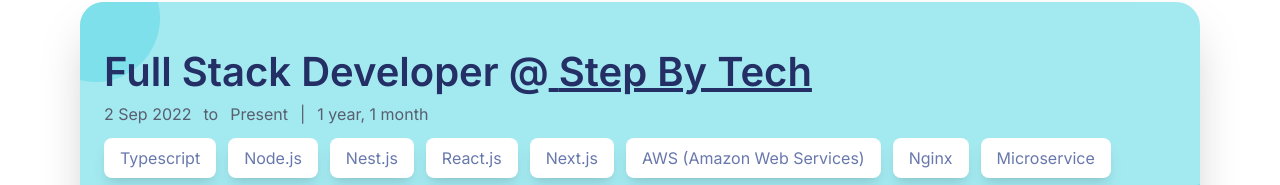
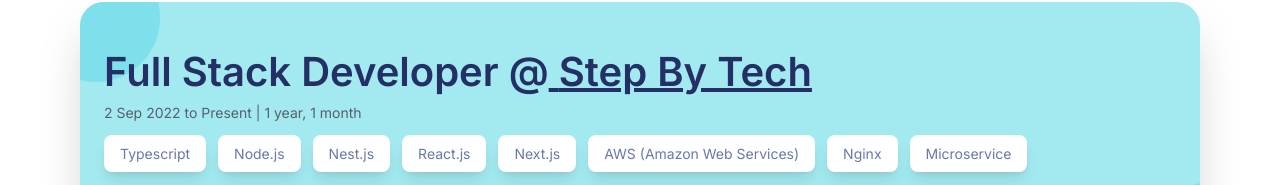
Before and after one commit to Mohammad-Masri/portfolio, a Next.js app: page / in a window 1280 px wide. Shown: the part 2558-2743 px from the top of the page. Built offline with nearby package versions, Linux system fonts and the light colour scheme; some icons are missing.

Commit message:
FIX | fix overflow issue

```diff
--- a/src/app/layout.tsx
+++ b/src/app/layout.tsx
@@ -7,8 +7,9 @@ import { Providers } from "@/redux/provider";
 const inter = Inter({ subsets: ["latin"] });
 
 export const metadata: Metadata = {
-  title: "Create Next App",
-  description: "Generated by create next app",
+  title: "Mohammed Masri | Full stack developer",
+  description:
+    "Hi, I am Mohammed Masri and I am a full-stack developer, contact me to build amazing stuff together",
 };
 
 export default function RootLayout({
@@ -21,7 +22,7 @@ export default function RootLayout({
       <body
         className={
           inter.className +
-          " overflow-x-hidden bg-white dark:bg-slate-950 transition-all ease-in-out duration-1000"
+          " w-full bg-white dark:bg-slate-950 transition-all ease-in-out duration-1000"
         }
       >
         <Providers>
--- a/src/app/page.tsx
+++ b/src/app/page.tsx
@@ -8,7 +8,7 @@ import Footer from "./sections/footer";
 
 export default function Home() {
   return (
-    <main className="flex flex-col gap-20 min-h-screen w-full">
+    <main className="flex flex-col gap-20">
       <Header />
       <Summary />
       <Education />
--- a/src/app/sections/experiences/components/experience-card/index.tsx
+++ b/src/app/sections/experiences/components/experience-card/index.tsx
@@ -27,7 +27,7 @@ export default function ExperienceCard({
   const isInView = useInView(ref);
   const variants: Variants = {
     hide: {
-      x: `${index % 2 == 0 ? "+" : "-"}100%`,
+      x: `${index % 2 == 0 ? "" : "-"}100%`,
     },
     show: {
       x: "0",
@@ -39,7 +39,7 @@ export default function ExperienceCard({
   };
 
   const responsibilities = (
-    <ul className="list-disc pl-5 pb-10">
+    <ul className="list-disc pl-5 pb-10 text-[14px]">
       {experience.responsibilities.map((r, i) => (
         <li className="list-item" key={i}>
           {r}
@@ -74,7 +74,7 @@ export default function ExperienceCard({
         style={{ backgroundColor }}
       ></div>
 
-      <h3 className="text-[#242F65] text-[40px] font-semibold z-10">
+      <h3 className="text-[#242F65] text-[30px] md:text-[40px] font-semibold z-10">
         {experience.position} @
         <Link
           href={experience.company.link}
@@ -86,18 +86,14 @@ export default function ExperienceCard({
         </Link>
       </h3>
       <div className="flex flex-col -mt-3 z-10">
-        <div className="flex flex-row gap-3 text-[#585F6F] dark:text-gray-200">
-          <p>{moment.utc(experience.startDate.date).format("D MMM YYYY")}</p>
-          <p>to</p>
-          <p>
+        <p className="text-[14px] text-[#585F6F] dark:text-gray-200">
+          {moment.utc(experience.startDate.date).format("D MMM YYYY")} to{" "}
           {experience.endDate.isPresent ? (
             "Present"
           ) : (
             <>{moment.utc(experience.endDate.date).format("D MMM YYYY")}</>
-            )}
-          </p>
-          <p>|</p>
-          <p>
+          )}{" "}
+          |{" "}
           {formatDaysAsYearsMonths(
             calculateDaysBetweenDates(
               experience.startDate.date == null
@@ -107,7 +103,6 @@ export default function ExperienceCard({
             )
           )}
         </p>
-        </div>
       </div>
 
       <div className="flex flex-wrap gap-3 z-10">
--- a/src/app/sections/experiences/index.tsx
+++ b/src/app/sections/experiences/index.tsx
@@ -19,9 +19,9 @@ export default function Experiences() {
   return (
     <div
       id={HomePageSectionIds.Experience}
-      className="flex flex-col justify-center items-center px-4 lg:px-20"
+      className="flex flex-col justify-center items-center px-4 lg:px-20 overflow-hidden"
     >
-      <h1 className="text-[#242A41] dark:text-white text-[56px] font-bold">
+      <h1 className="text-[#242A41] dark:text-white text-[40px]  sm:text-[56px] font-bold">
         Experiences
       </h1>
       <p className="text-[#79839a] dark:text-gray-400 text-[18px] font-bold">
--- a/src/components/navbar/index.tsx
+++ b/src/components/navbar/index.tsx
@@ -37,7 +37,7 @@ export default function Navbar() {
 
   return (
     <div className="sticky top-0 left-0 z-10">
-      <div className="absolute -top-4 left-0 w-full h-[100px] blur bg-white dark:bg-slate-900 -z-10"></div>
+      <div className="absolute -top-4 left-0 w-full h-[150%] blur bg-white dark:bg-slate-900 -z-10"></div>
       <div className="py-2 px-6 lg:px-12 flex flex-row items-center justify-between">
         <h1 className="text-[#242A41] text-[24px] font-semibold transform duration-200 ease-in-out hover:rotate-[360deg]">
           <NeonText
--- a/src/components/skill-chip/index.tsx
+++ b/src/components/skill-chip/index.tsx
@@ -13,8 +13,13 @@ export default function SkillChip({
   textColor,
 }: Props) {
   return (
-    <div className="py-2 px-4 rounded-lg shadow-lg" style={{ backgroundColor }}>
-      <p style={{ color: textColor }}>{skill.label}</p>
+    <div
+      className="py-1 px-2 lg:py-2 lg:px-4 rounded-lg shadow-lg "
+      style={{ backgroundColor }}
+    >
+      <p style={{ color: textColor }} className="text-[14px]">
+        {skill.label}
+      </p>
     </div>
   );
 }
```
Lines whose indentation alone changed are shown as unchanged.
